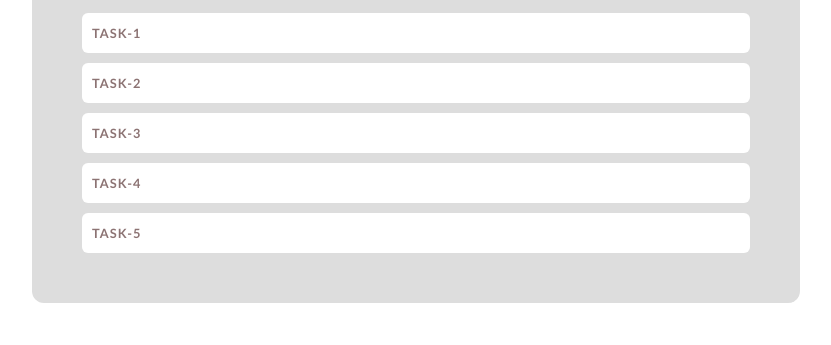
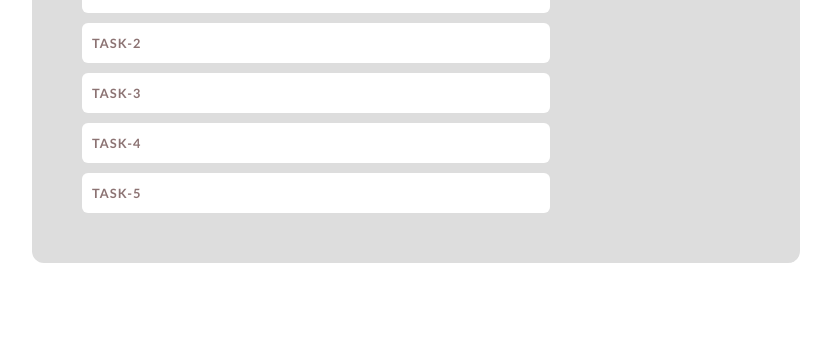
Before and after one commit to Amanksh/To-Do-App, a plain HTML site: page index.html in a window 1280 px wide. Shown: the part 455-800 px from the top of the page, without its empty margins (224-1055 px from the left). Drawn offline with Linux system fonts and the light colour scheme.

Commit message:
fixed width

```diff
--- a/main.scss
+++ b/main.scss
@@ -25,7 +25,8 @@
 	// display
 	display: flex;
 	flex-direction: column;
-	gap: 40px;
+	flex-wrap: wrap;
+	gap: 0px;
 
 	background-color: #ddd;
 	padding: 50px 50px;
@@ -91,7 +92,7 @@
 
 		// li items
 		li {
-			width: 100%;
+			width: 70%;
 			background-color: #fff;
 			padding: 12px 10px;
 			font-size: 0.8rem;
```
Also changed, not shown: main.css, 1 other file.
